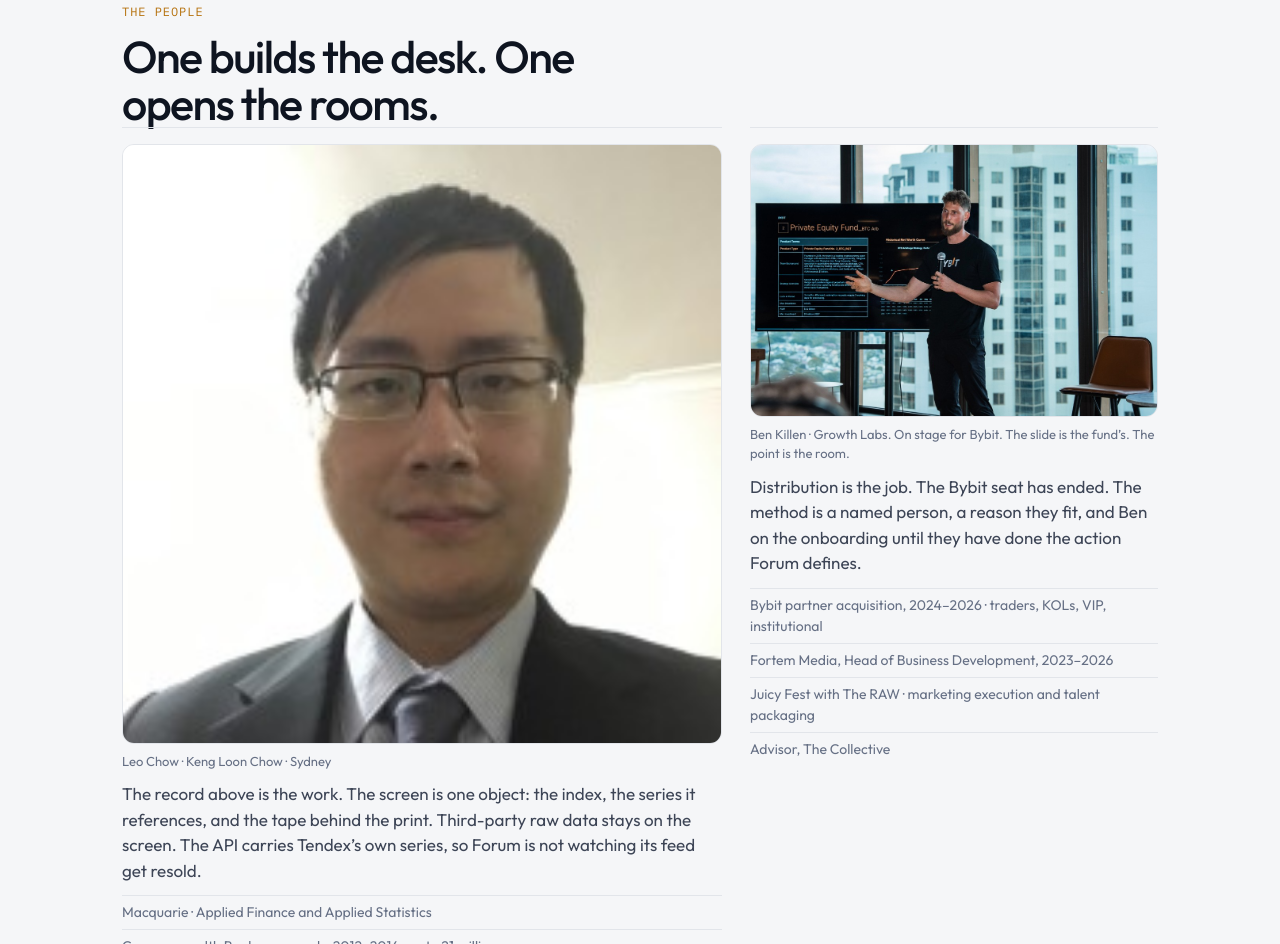
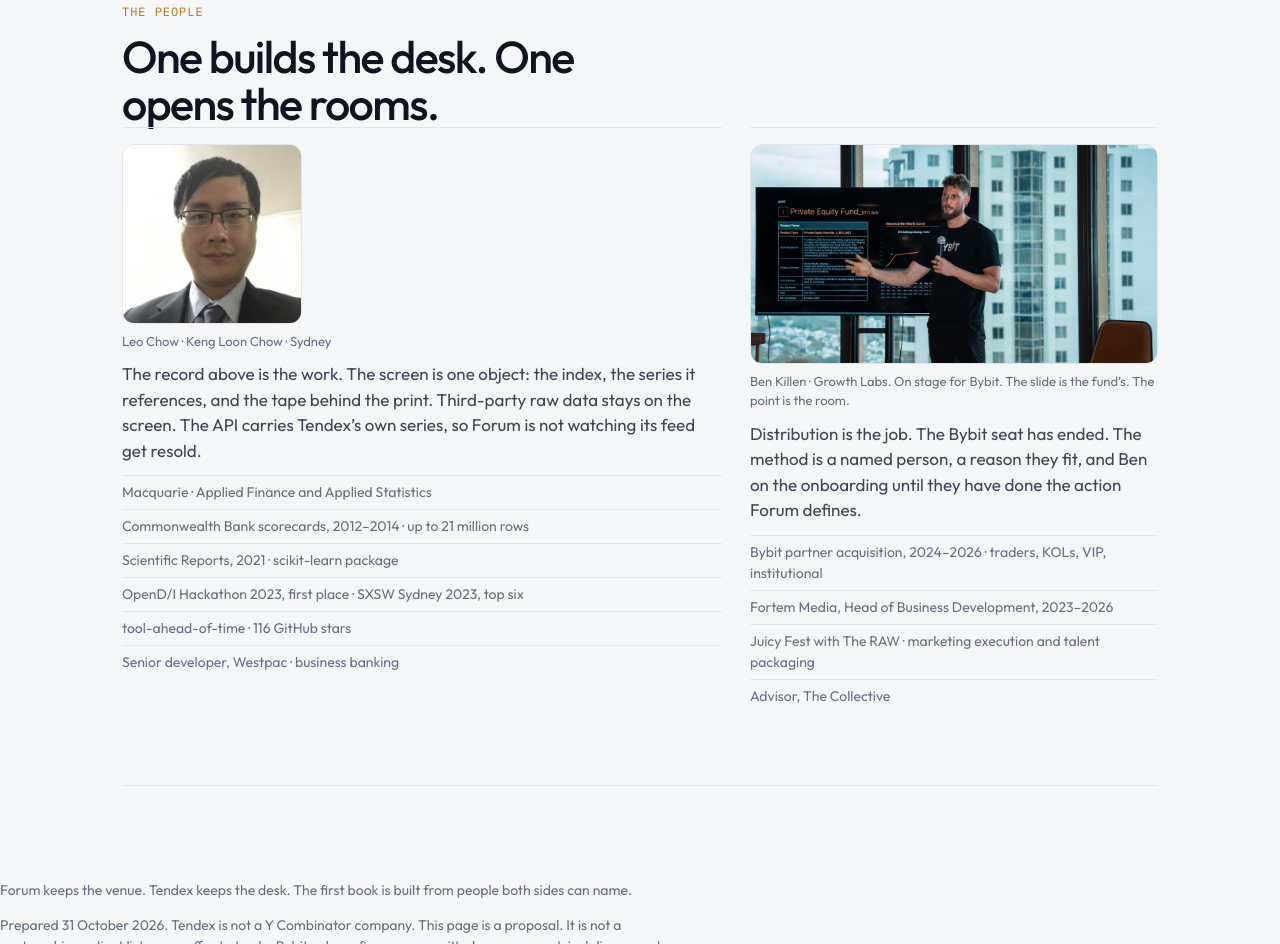
Before and after one commit to beniskillen/tendex-forum-brief, a plain HTML site: page index.html in a window 1280 px wide. Shown: the part 4592-5536 px from the top of the page. Drawn offline with Linux system fonts and the light colour scheme.

Commit message:
Keep the portraits at a readable size.

```diff
--- a/index.html
+++ b/index.html
@@ -134,7 +134,8 @@ try {
     border: 1px solid var(--line);
     display: block;
   }
-  .portrait { width: 168px; height: 168px; object-fit: cover; object-position: center 20%; }
+  .people figure img { width: 100%; max-height: 220px; object-fit: cover; object-position: center 30%; }
+  .people img.portrait { width: 180px; height: 180px; max-height: none; object-position: center 12%; }
   .shot figcaption, .who figcaption { margin-top: 8px; color: var(--muted); font-size: 13px; }
   .record { display: grid; gap: 12px; margin-top: 22px; }
   .record article {
```
